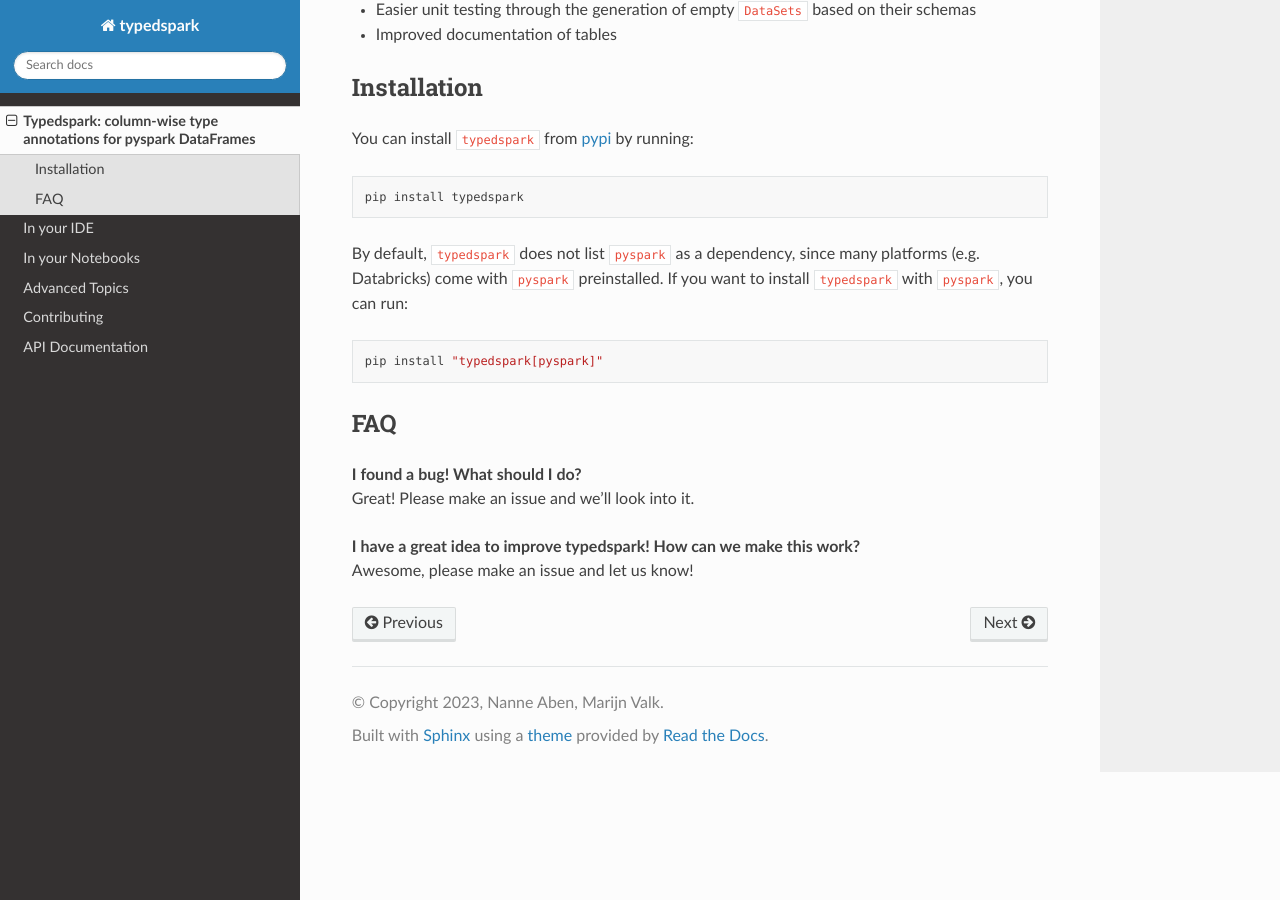
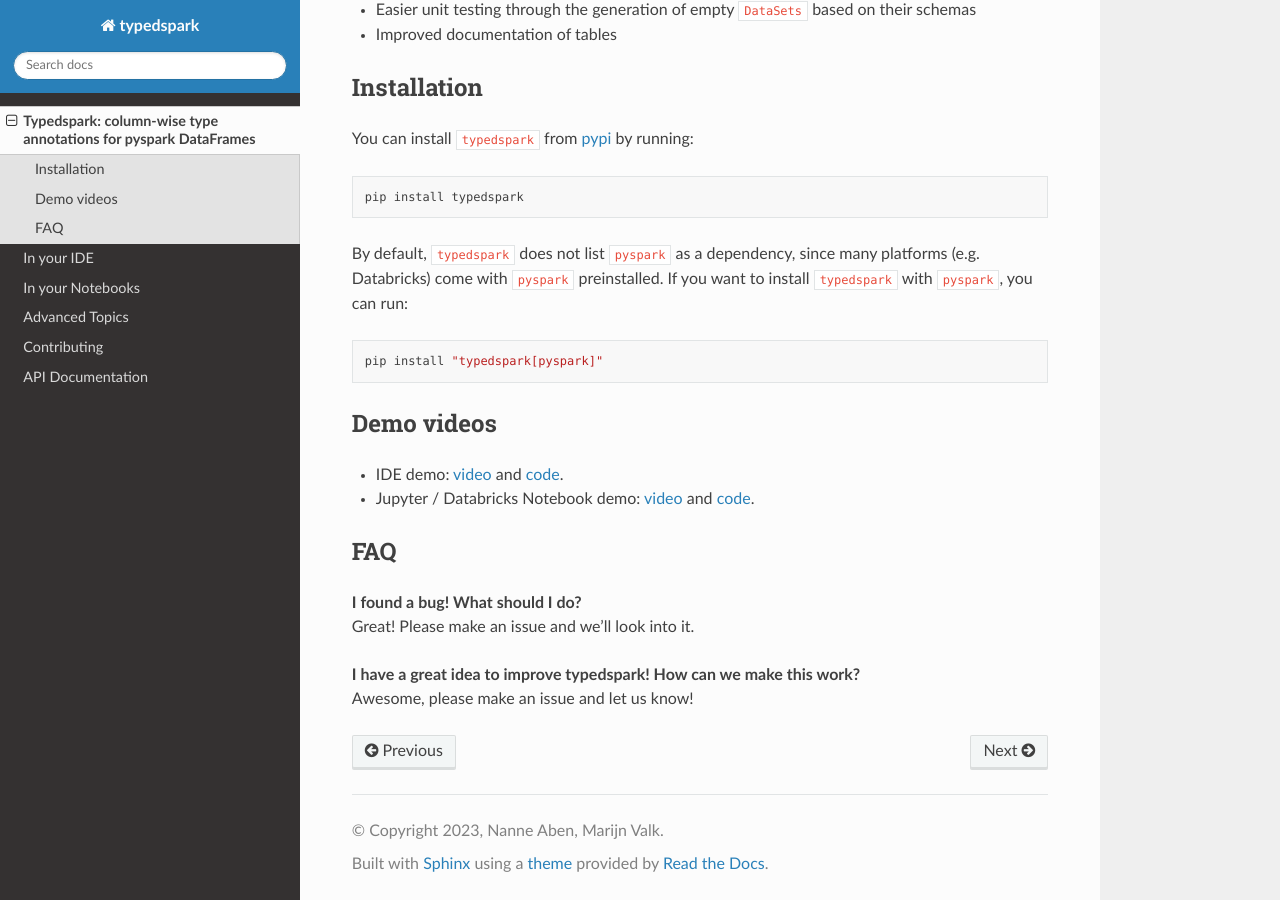
Before and after one commit to kaiko-ai/typedspark, a Sphinx documentation site: the page built from docs/source/README.rst, in a window 1280 px wide and 900 px high, scrolled down 858 px. Built offline with Sphinx 7.4.7 and the Read the Docs theme 2.0.0, drawn with Linux system fonts in a browser that asks for light colours.

Commit message:
Fix README (#195)
* update

* update

* update

* update

* update

```diff
--- a/docs/source/README.rst
+++ b/docs/source/README.rst
@@ -54,6 +54,12 @@
 
     pip install "typedspark[pyspark]"
 
+Demo videos
+===========
+
+* IDE demo: `video <https://github.com/kaiko-ai/typedspark/assets/47976799/e6f7fa9c-6d14-4f68-baba-fe3c22f75b67>`_ and `code <https://github.com/kaiko-ai/typedspark/blob/main/docs/videos/ide.ipynb>`_.
+* Jupyter / Databricks Notebook demo: `video <https://github.com/kaiko-ai/typedspark/assets/47976799/39e157c3-6db0-436a-9e72-44b2062df808>`_ and `code <https://github.com/kaiko-ai/typedspark/blob/main/docs/videos/notebook.ipynb>`_.
+
 FAQ
 ===
 
```
Also changed, not shown: README.md (+13 -13 lines).
